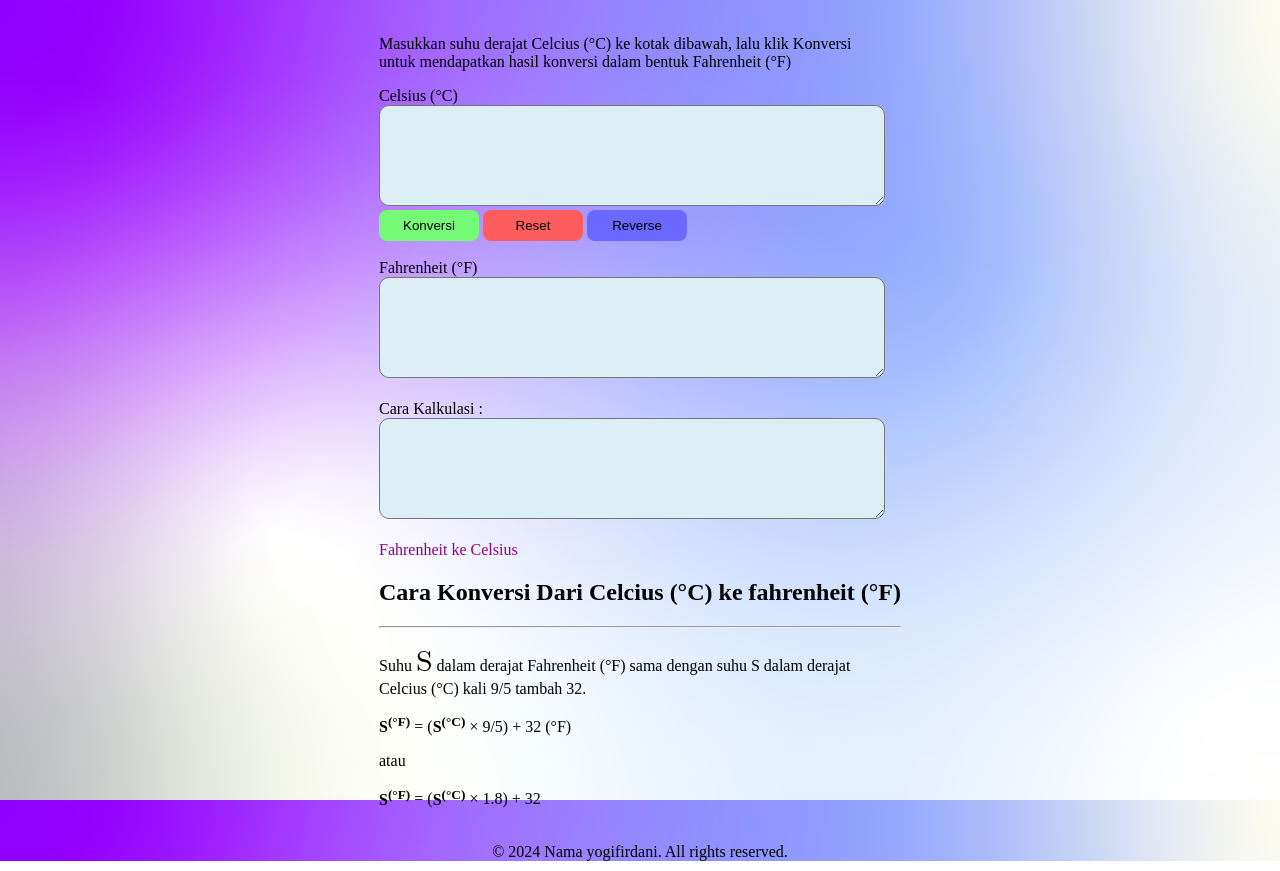
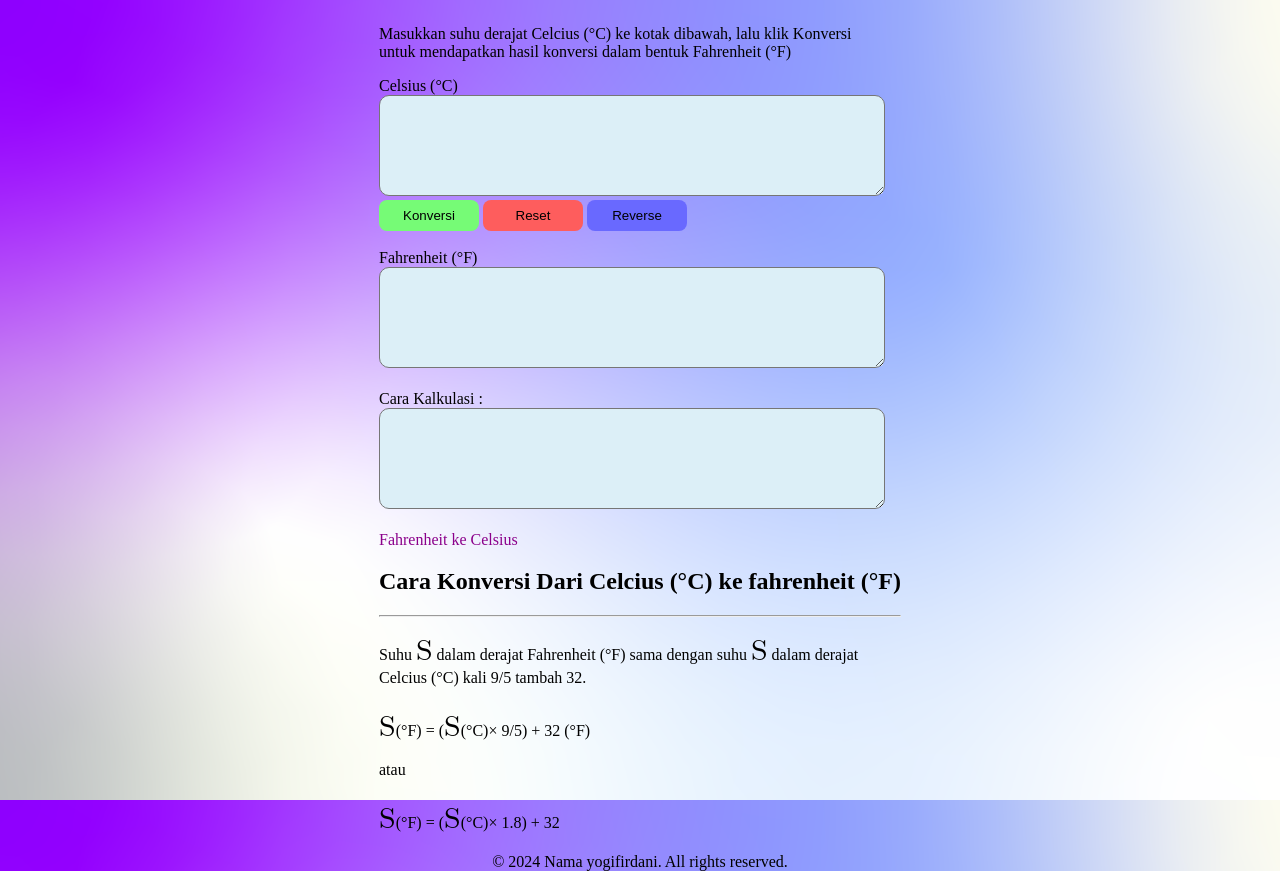
Before and after one commit to revou-fundamental-course/30-sept-24-yogifirdani, a plain HTML site: page index.html in a window 1280 px wide. Drawn offline with Linux system fonts and the light colour scheme.

Commit message:
commit ketiga

```diff
--- a/index.html
+++ b/index.html
@@ -90,28 +90,22 @@
           <div>
             <p>
               Suhu <span class="suhu-style">S</span> dalam derajat Fahrenheit
-              (&deg;F) sama dengan suhu <span>S</span> dalam derajat <br />
+              (&deg;F) sama dengan suhu <span class="suhu-style">S</span> dalam
+              derajat <br />
               Celcius (&deg;C) kali 9/5 tambah 32.
             </p>
           </div>
           <div>
             <p>
-              <strong>S<sup>(&deg;F)</sup></strong> = (<strong
-                >S<sup>(&deg;C)</sup></strong
-              >
-              &times; 9/5) + 32 (&deg;F)
+              <span class="suhu-style">S<sup></span>(&deg;F)</sup> = (<span class="suhu-style">S<sup></span>(&deg;C)</sup>&times; 9/5) + 32 (&deg;F)
             </p>
             <p>atau</p>
             <p>
-              <strong>S<sup>(&deg;F)</sup></strong> = (<strong
-                >S<sup>(&deg;C)</sup></strong
-              >
-              &times; 1.8) + 32
+              <span class="suhu-style">S<sup></span>(&deg;F)</sup> = (<span class="suhu-style">S<sup></span>(&deg;C)</sup>&times; 1.8) + 32
             </p>
           </div>
         </article>
       </section>
-      <br />
     </main>
     <!-- end info konten -->
 
```
